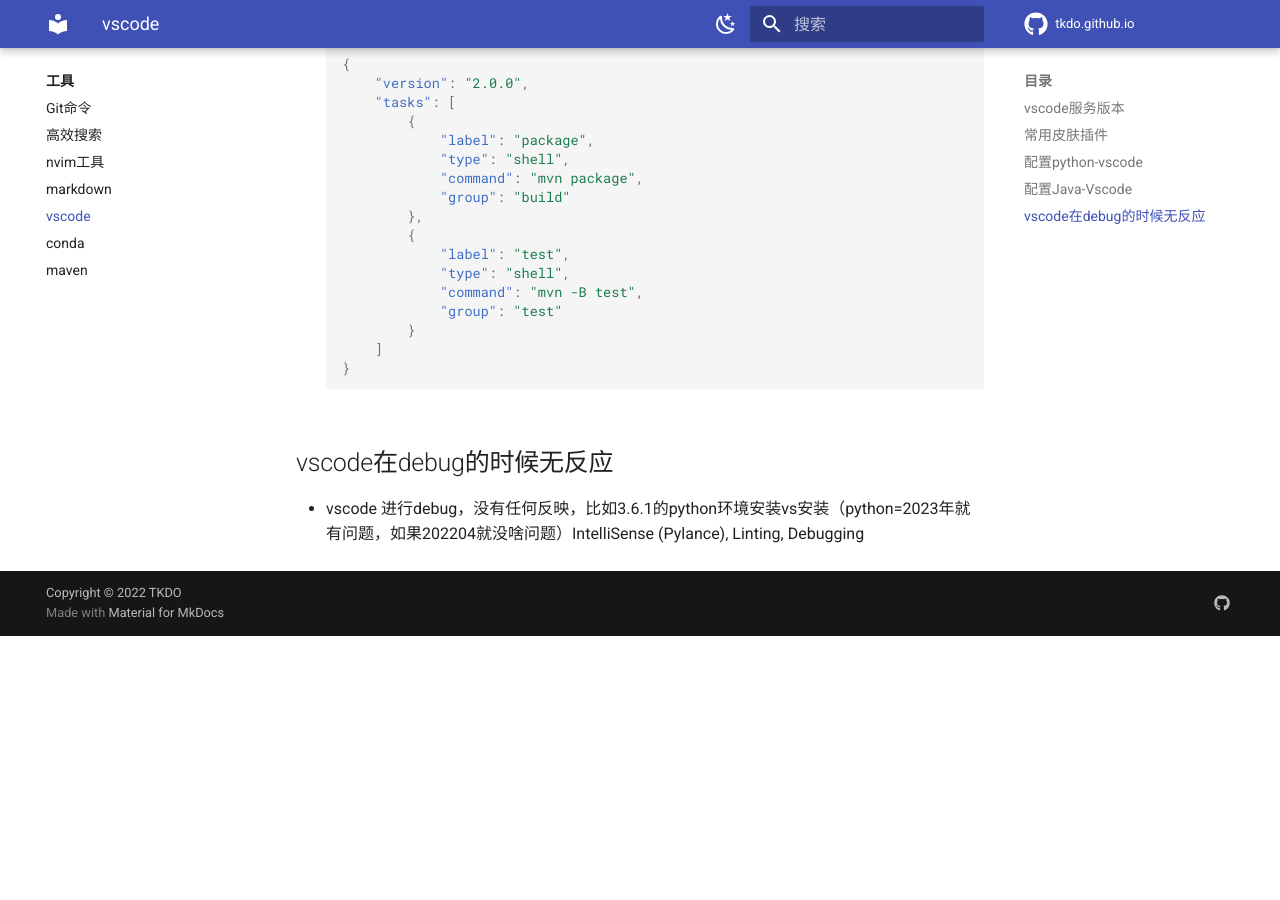
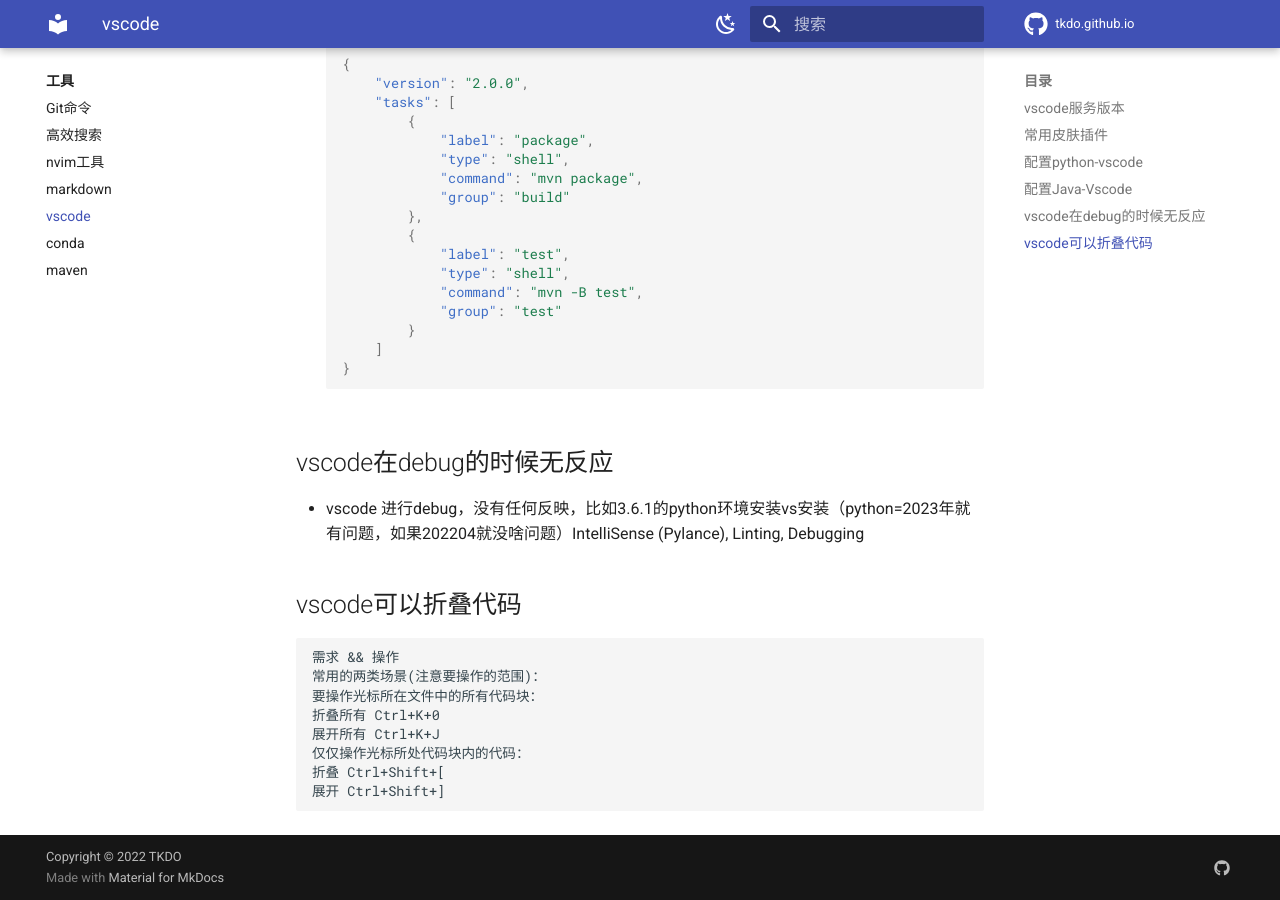
Before and after one commit to tkdo/tkdo.github.io, an MkDocs documentation site: the page built from docs/tools/vscode.md, in a window 1280 px wide and 900 px high, scrolled down 2141 px. Built offline with MkDocs 1.6.1 and Material for MkDocs 9.7.7, drawn with Linux system fonts in a browser that asks for light colours; comment, search, counter and statistics services are not loaded; before the commit the page ends 2777 px from its top, so only the background shows below that.

Commit message:
vscode折叠代码

```diff
--- a/docs/tools/vscode.md
+++ b/docs/tools/vscode.md
@@ -109,3 +109,13 @@
 
 ## vscode在debug的时候无反应
 - vscode 进行debug，没有任何反映，比如3.6.1的python环境安装vs安装（python=2023年就有问题，如果202204就没啥问题）IntelliSense (Pylance), Linting, Debugging
+
+## vscode可以折叠代码
+    需求 && 操作
+    常用的两类场景(注意要操作的范围)：
+    要操作光标所在文件中的所有代码块：
+    折叠所有 Ctrl+K+0
+    展开所有 Ctrl+K+J
+    仅仅操作光标所处代码块内的代码：
+    折叠 Ctrl+Shift+[
+    展开 Ctrl+Shift+]
```
